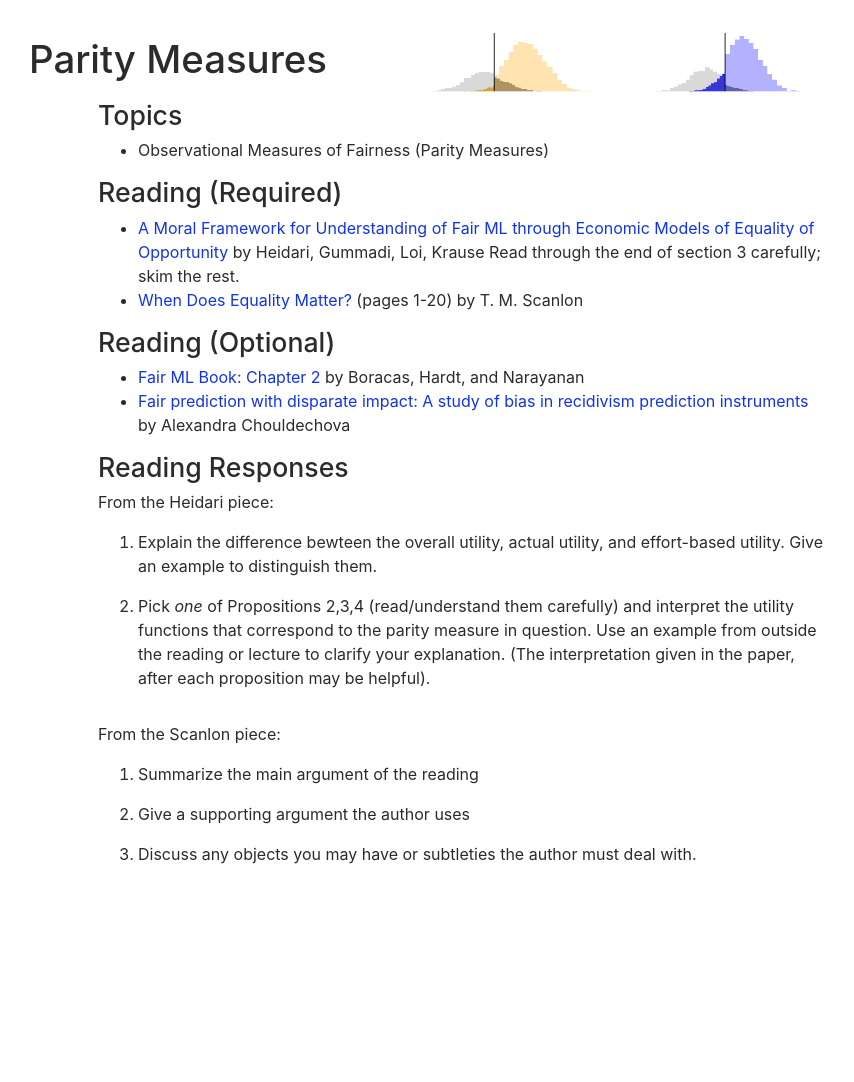
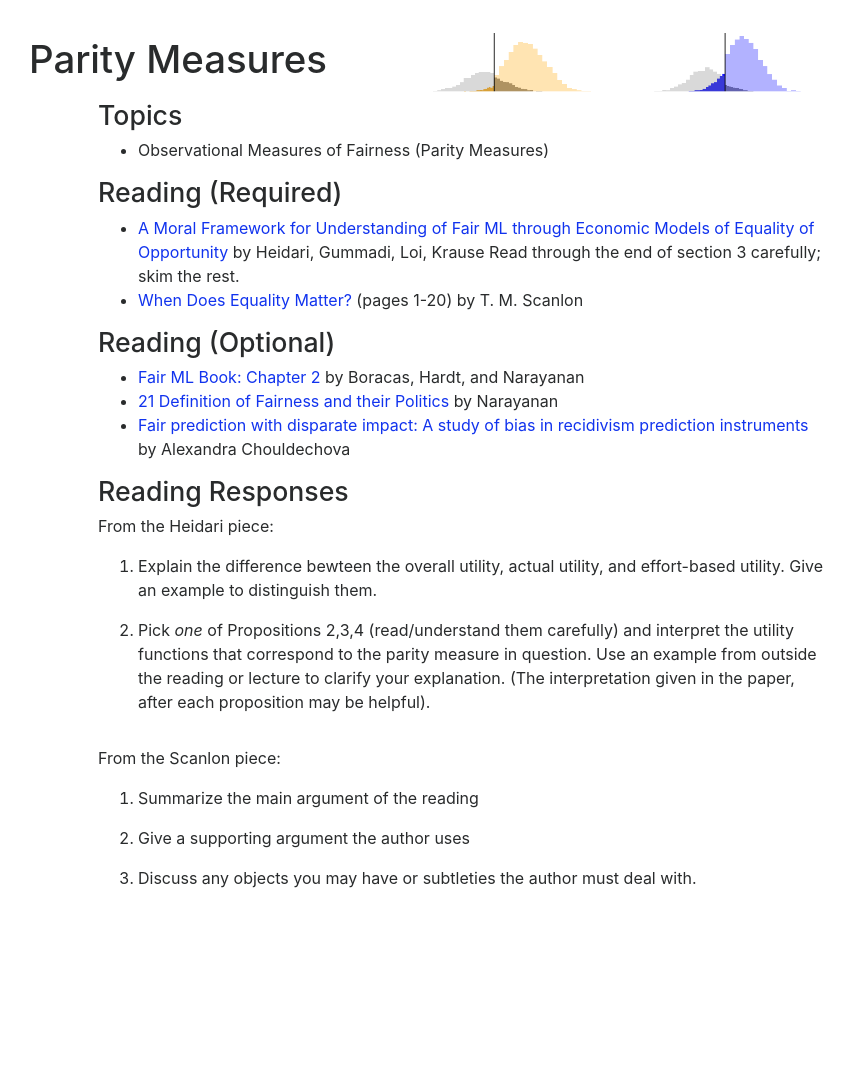
Before and after one commit to afraenkel/course-fairness-webpage, a Jekyll site: the page built from weeks/week03.md, in a window 1280 px wide. Shown: the whole page, without its empty margins (177-1031 px from the left). Built offline with Jekyll 4.4.1, drawn with Linux system fonts in a browser that asks for light colours; nearby versions of some CDN libraries; before the commit the page ends 1058 px from its top, so only the background shows below that.

Commit message:
week03 update: hardt book

```diff
--- a/weeks/week03.md
+++ b/weeks/week03.md
@@ -25,6 +25,9 @@ doodle: /doodle.png
 * [Fair ML Book: Chapter
   2](https://fairmlbook.org/classification.html)
   by Boracas, Hardt, and Narayanan
+* [21 Definition of Fairness and their
+  Politics](https://fairmlbook.org/tutorial2.html)
+  by Narayanan
 * [Fair prediction with disparate impact: A study of bias in recidivism
   prediction instruments](https://arxiv.org/pdf/1610.07524.pdf)
   by Alexandra Chouldechova
```
